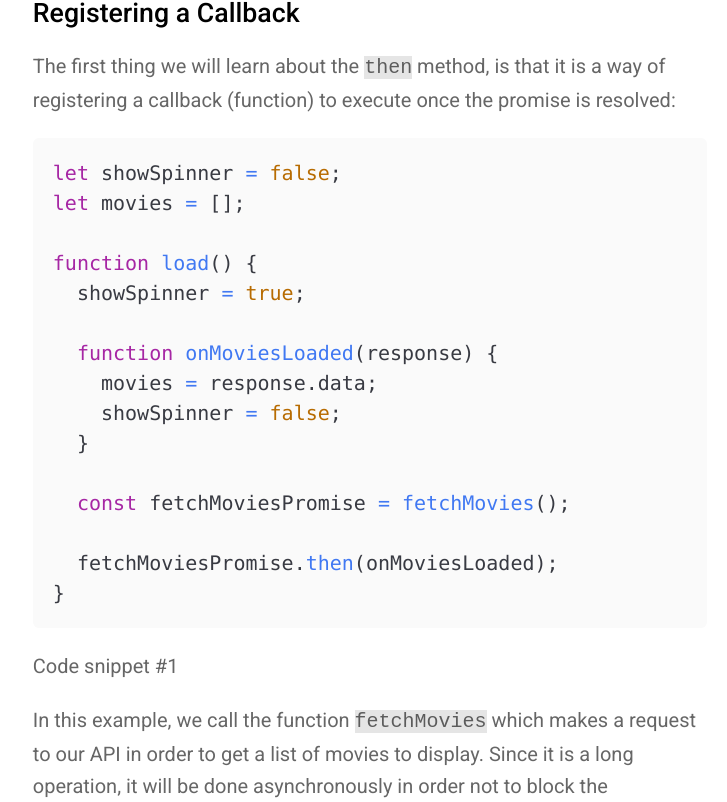
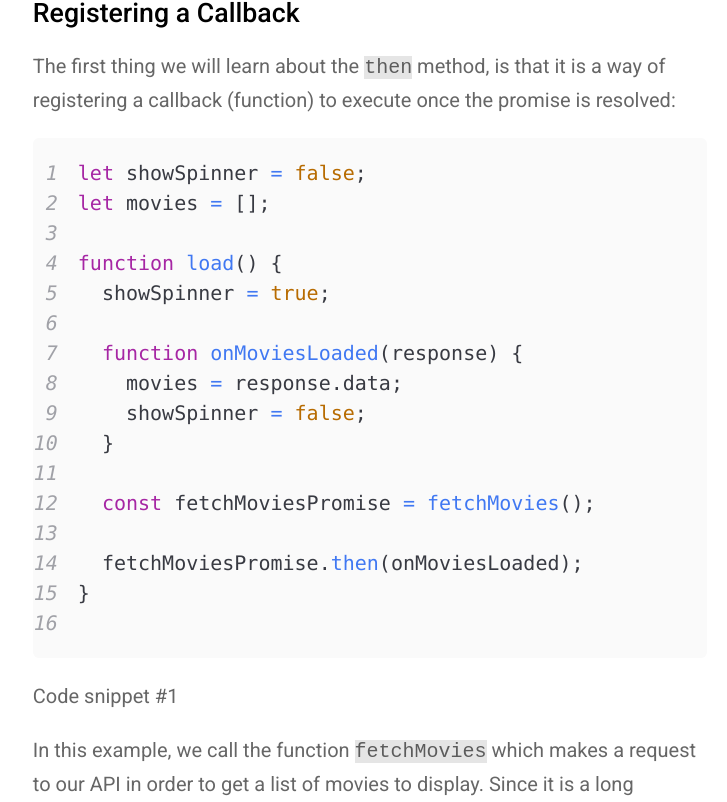
Before and after one commit to dolevoper/dolevoper.io, a Next.js app: page /blog/a-map-to-promise-then in a window 1280 px wide. Shown: the part 1258-2060 px from the top of the page, without its empty margins (270-997 px from the left). Built offline with nearby package versions, Linux system fonts and the light colour scheme.

Commit message:
add line numbers to code snippets

```diff
--- a/app/blog/[slug]/SyntaxHighLighter.tsx
+++ b/app/blog/[slug]/SyntaxHighLighter.tsx
@@ -26,6 +26,15 @@ export default function SyntaxHighlighter({ language, children }: { language: st
     }, []);
 
     return (
-        <PrismLight language={language} style={theme}>{children}</PrismLight>
+        <PrismLight
+            language={language}
+            showLineNumbers
+            style={{
+                ...theme,
+                "pre[class*=\"language-\"]": {
+                    ...theme["pre[class*=\"language-\"]"],
+                    "padding-inline-start": 0
+                } as any
+            }}>{children}</PrismLight>
     );
 }
```
